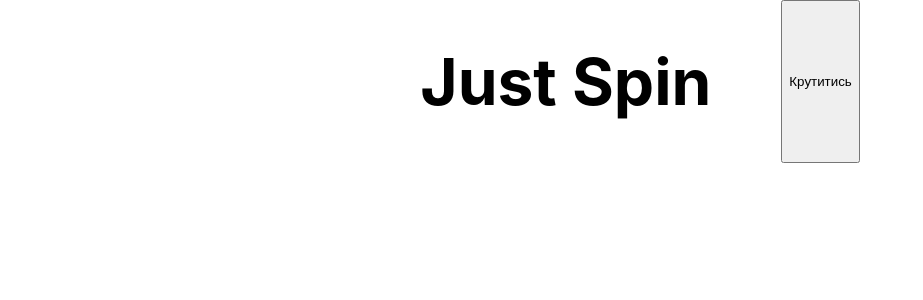
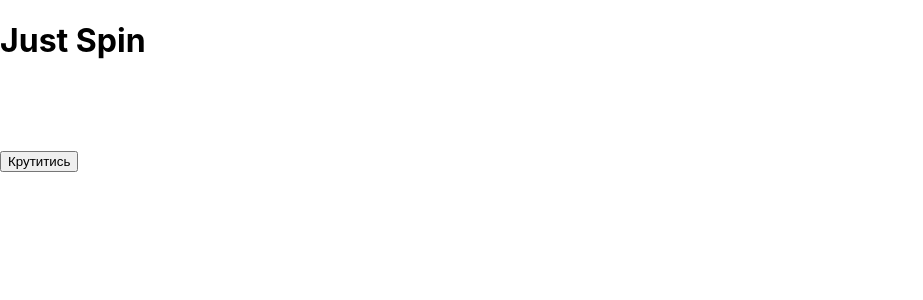
Before and after one commit to pea4a/JustSpin, a React (Create React App) app: page / in a window 1280 px wide. Shown: the top 300 px of the page, without its empty margins (0-923 px from the left). Built offline with nearby package versions, Linux system fonts and the light colour scheme.

Commit message:
tes2173 commit

```diff
--- a/src/App.js
+++ b/src/App.js
@@ -35,9 +35,9 @@ const SlotMachine = () => {
   };
 
   return (
-    <div className="slot-container">
-      <h1>Just Spin</h1>
-      <div>
+    <div >
+      <h1 className="vsyo">Just Spin</h1>
+      <div className="slot-container">
         <div className={`reel ${spinning ? "spinning" : ""}`}>{reels[0]}</div>
         <div className={`reel ${spinning ? "spinning" : ""}`}>{reels[1]}</div>
         <div className={`reel ${spinning ? "spinning" : ""}`}>{reels[2]}</div>
@@ -48,7 +48,7 @@ const SlotMachine = () => {
       <p>{message}</p>
 
       {won && ( // Условный рендеринг изображения
-        <div>
+        <div className="vsyo">
           <img src='https://i.postimg.cc/Lsvpmm3P/1.jpg' height='300px' width='300px' border='0' alt='1' />
         </div>
       )}
--- a/src/SlotMachine.css
+++ b/src/SlotMachine.css
@@ -28,3 +28,8 @@
       transform: rotate(360deg);
     }
   }
+  .vsyo {
+    justify-content: center;
+    font-size: 2em;
+    margin-bottom: 20px;
+  }
```
